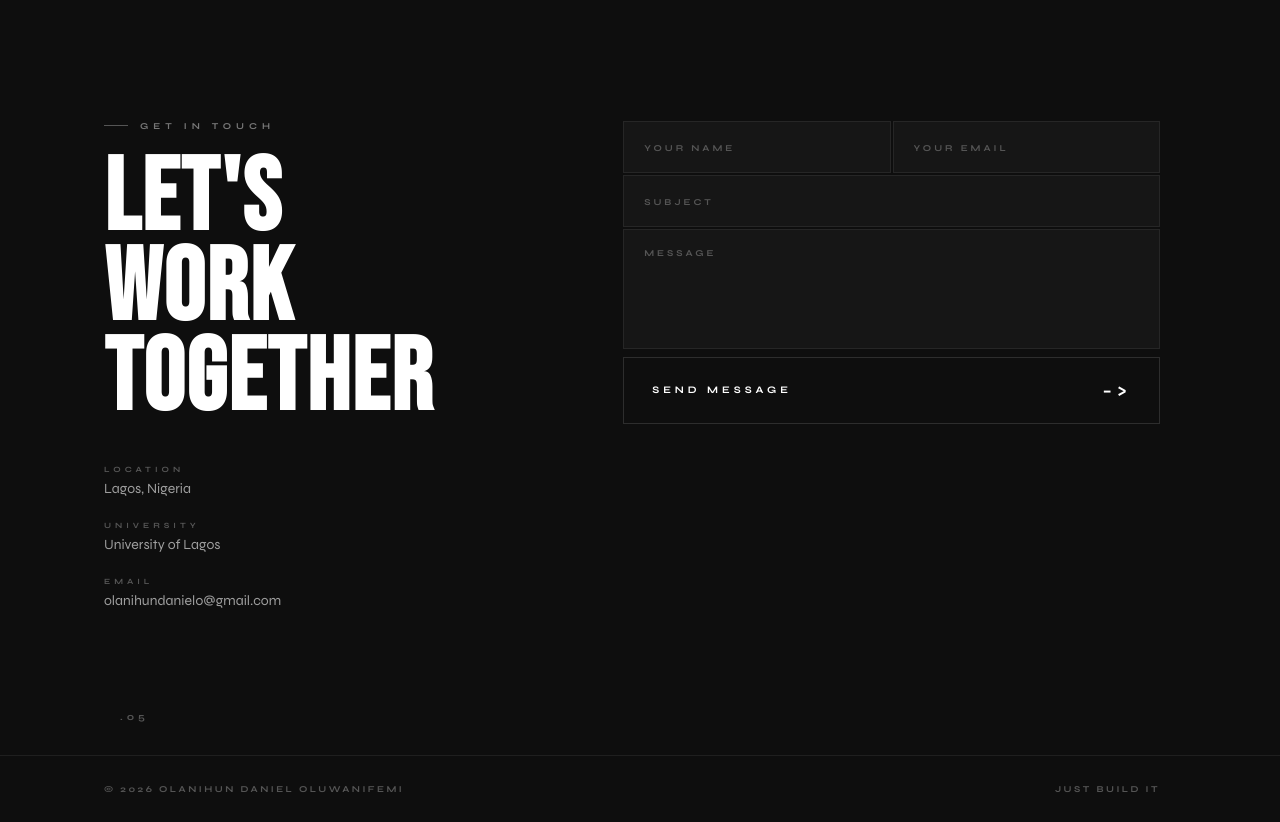
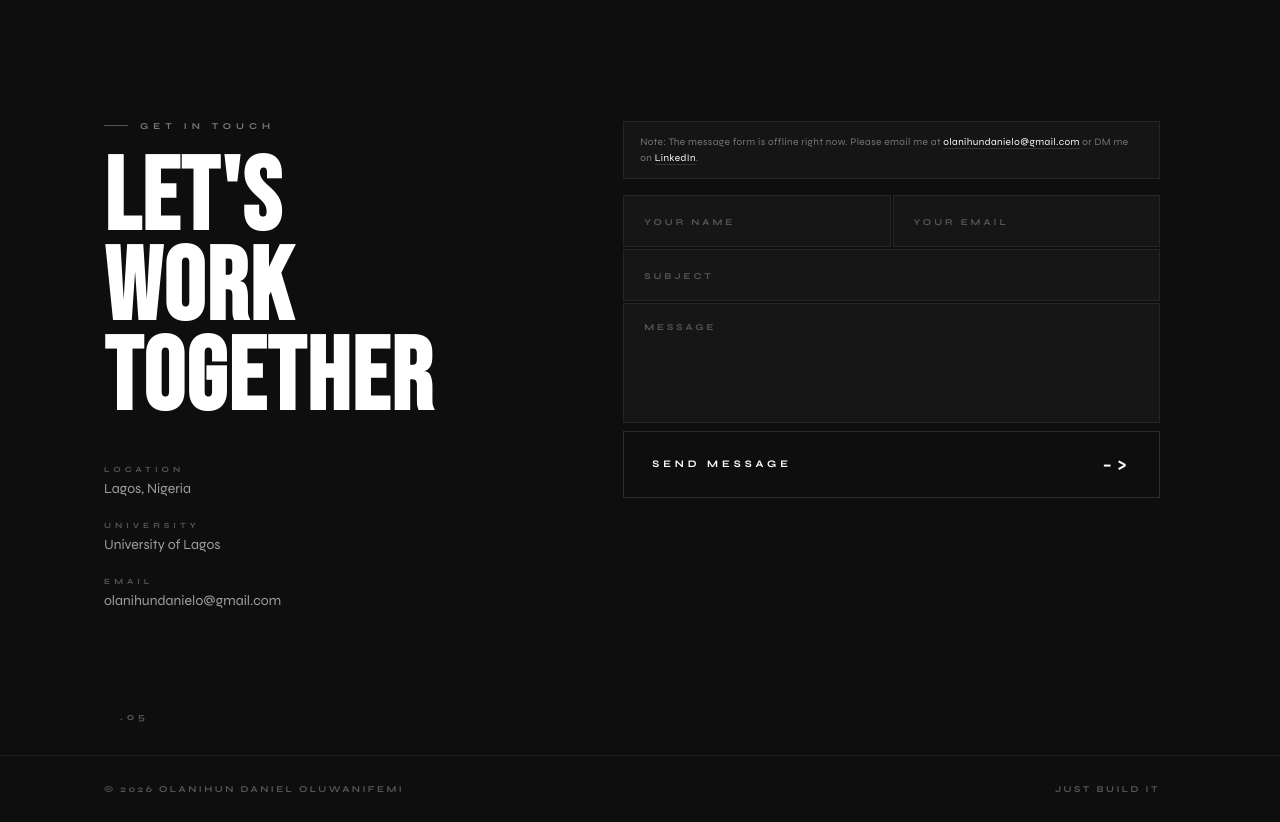
Before and after one commit to olanihundaniel0-star/portfolio-v1, a React (Vite) app: page / in a window 1280 px wide. Shown: the part 3720-4542 px from the top of the page. Built offline with nearby package versions, Linux system fonts and the light colour scheme.

Commit message:
pointed out unavailability of messaging function

```diff
--- a/src/App.css
+++ b/src/App.css
@@ -523,6 +523,23 @@ section {
 .contact-field-val { font-size: 14px; color: rgba(255,255,255,0.6); font-weight: 400; }
 
 .form-wrap { display: flex; flex-direction: column; gap: 0; }
+.form-note {
+  margin-bottom: 16px;
+  padding: 12px 16px;
+  border: 1px solid var(--border);
+  background: rgba(255,255,255,0.03);
+  font-size: 10px;
+  letter-spacing: 0.4px;
+  color: var(--muted2);
+  line-height: 1.6;
+}
+.form-note a {
+  color: #fff;
+  text-decoration: none;
+  border-bottom: 1px solid var(--border-mid);
+  transition: border-color 0.2s, color 0.2s;
+}
+.form-note a:hover { border-color: var(--border-hi); color: #fff; }
 .form-row { display: grid; grid-template-columns: 1fr 1fr; gap: 2px; }
 .form-group { margin-bottom: 2px; }
 .form-group input, .form-group textarea {
--- a/src/components/Contact.tsx
+++ b/src/components/Contact.tsx
@@ -1,5 +1,5 @@
 import { type ChangeEvent, type FormEvent, useState } from 'react';
-import { CONTACT_INFO } from '../data/constants';
+import { CONTACT_INFO, SOCIAL_LINKS } from '../data/constants';
 
 type ContactFormData = {
   name: string;
@@ -159,6 +159,17 @@ export default function Contact() {
           </div>
         </div>
         <form className="form-wrap reveal reveal-d2" onSubmit={handleSubmit}>
+          <p className="form-note">
+            Note: The message form is offline right now. Please email me at{' '}
+            <a href={`mailto:${CONTACT_INFO.email}`}>
+              {CONTACT_INFO.email}
+            </a>{' '}
+            or DM me on{' '}
+            <a href={SOCIAL_LINKS.linkedin} target="_blank" rel="noreferrer">
+              LinkedIn
+            </a>
+            .
+          </p>
           <div className="form-row">
             <div className="form-group">
               <input
--- a/src/data/skills.ts
+++ b/src/data/skills.ts
@@ -5,12 +5,12 @@ export interface Skill {
 }
 
 export const SKILLS: Skill[] = [
-  { name: 'Python', type: 'Language', level: 80 },
-  { name: 'React', type: 'Framework', level: 85 },
+  { name: 'Python', type: 'Language', level: 70 },
+  { name: 'React', type: 'Framework', level: 72 },
   { name: 'TypeScript', type: 'Language', level: 75 },
-  { name: 'NestJS', type: 'Framework', level: 70 },
+  { name: 'NestJS', type: 'Framework', level: 50 },
   { name: 'Tailwind', type: 'CSS Framework', level: 88 },
-  { name: 'JavaScript', type: 'Language', level: 82 },
-  { name: 'HTML / CSS', type: 'Markup & Style', level: 90 },
-  { name: 'C', type: 'Language', level: 60 },
+  { name: 'JavaScript', type: 'Language', level: 80 },
+  { name: 'HTML / CSS', type: 'Markup & Style', level: 100 },
+  { name: 'C', type: 'Language', level: 30 },
 ];
```
